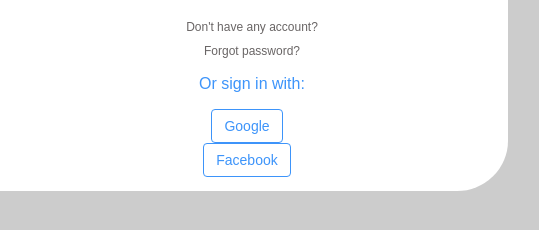
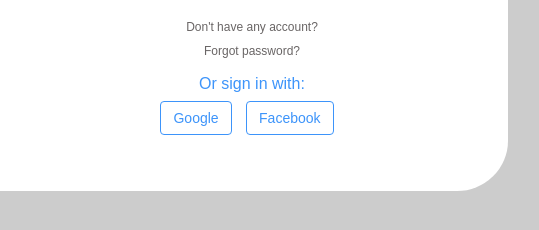
Before and after one commit to jorgealamoo/PS-grupo-10, a plain HTML site: page Login/index.html in a window 1280 px wide. Shown: the part 440-670 px from the top of the page, 644-1183 px from the left. Drawn offline with Linux system fonts and the light colour scheme.

Commit message:
Botones de google y facebook hechos y pagina de login terminada

```diff
--- a/Login/styles.css
+++ b/Login/styles.css
@@ -100,9 +100,13 @@
     margin-top: 5%;
 }
 
+.google-login,
+.facebook-login {
+    display: inline-block; /* Hace que los botones estén en línea */
+}
+
 .google-login a,
 .facebook-login a {
-    display: inline-block;
     text-decoration: none;
     color: #3D94FA;
     background-color: #ffffff;
@@ -112,3 +116,9 @@
     margin-right: 10px;
     font-size: 14px;
 }
+
+.google-login a:hover,
+.facebook-login a:hover {
+    background-color: #3D94FA;
+    color: #ffffff;
+}
```
